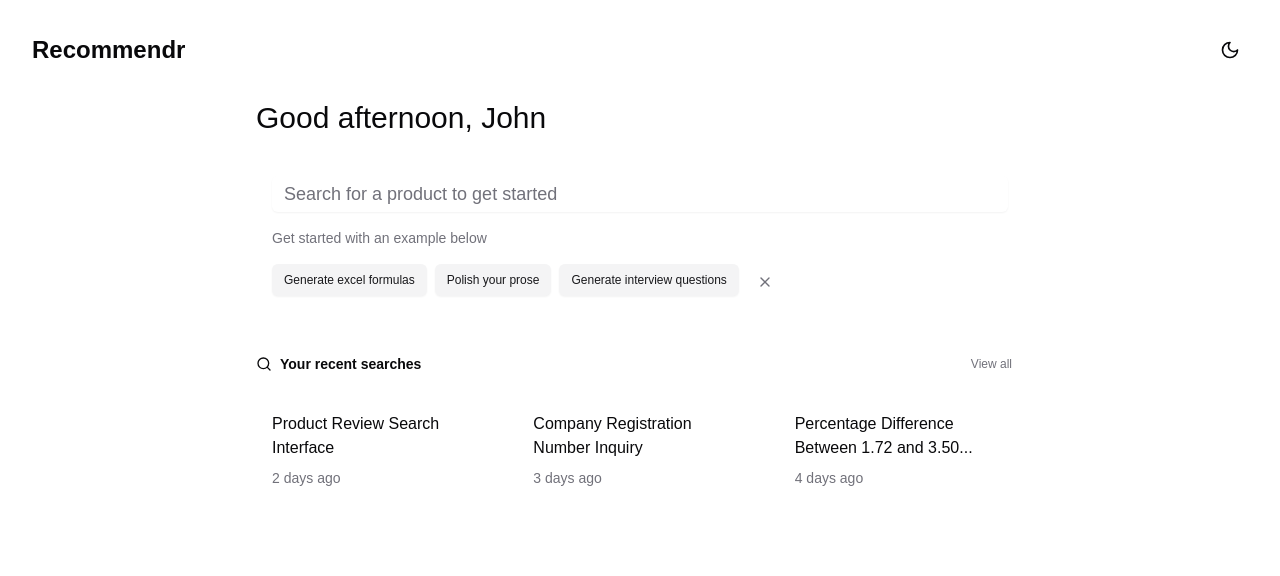
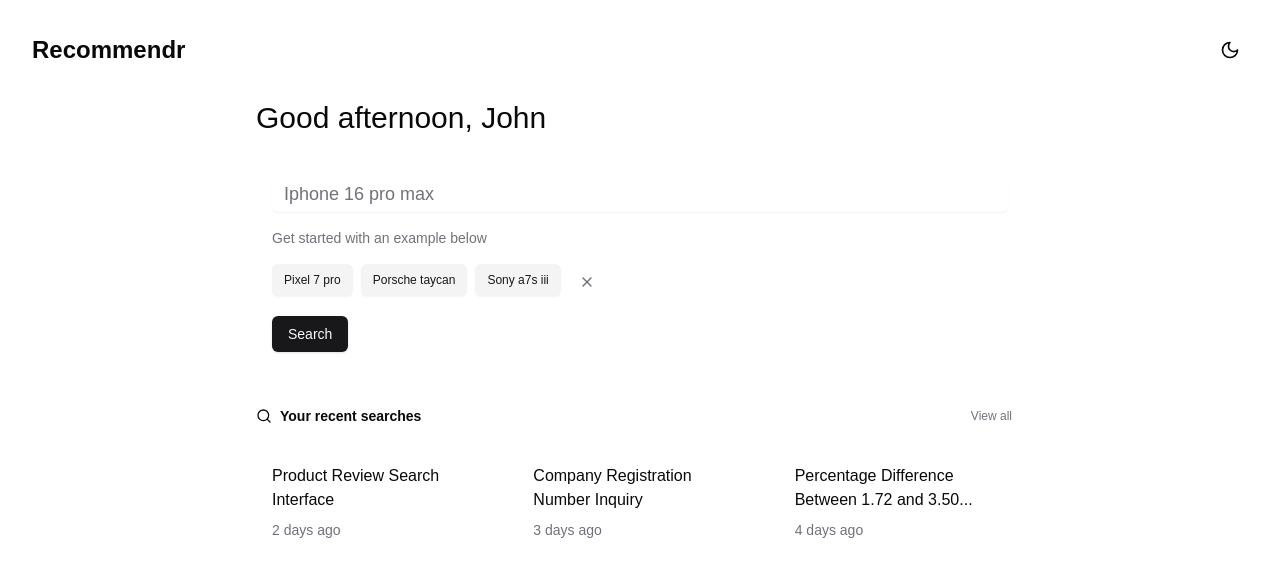
Before and after one commit to Tobiadefami/recommender, a Next.js app in the folder frontend/: page / in a window 1280 px wide. Shown: the top 576 px of the page. Built offline with nearby package versions, Linux system fonts and the light colour scheme.

Commit message:
implement type-ahead suggestions

```diff
--- a/frontend/src/app/page.tsx
+++ b/frontend/src/app/page.tsx
@@ -1,12 +1,35 @@
+// recommender/frontend/src/app/page.tsx
 "use client";
-
+import React, { useState } from "react";
+import { useRouter } from "next/navigation";
 import SearchInterface from "@/components/SearchInterface";
-// import api from "./api";
+import api from "./api";
 
 export default function Home() {
-  const handleSearch = (query: string) => {
-    // Implement search logic
-    console.log("Searching for:", query);
+  const [searchQuery, setSearchQuery] = useState("");
+  const router = useRouter();
+
+  const handleSubmit = async (e: React.FormEvent) => {
+    e.preventDefault();
+    if (searchQuery.trim()) {
+      router.push(`/results?q=${encodeURIComponent(searchQuery)}`);
+    }
+  };
+
+  // const handleSearch = async (query: string) => {
+  //   console.log("Searching for:", query);
+  //   try {
+  //     const response = await api.get(`/search/${encodeURIComponent(query)}`);
+  //     console.log("Search results:", response.data);
+  //     // Handle the search results here (e.g., update state, navigate to results page)
+  //   } catch (error) {
+  //     console.error("Failed to search:", error);
+  //   }
+  // };
+
+  const handleSuggestionSelect = (suggestion: string) => {
+    setSearchQuery(suggestion);
+    router.push(`/results?q=${encodeURIComponent(suggestion)}`);
   };
 
   const recentSearches = [
@@ -15,18 +38,13 @@ export default function Home() {
     { title: "Percentage Difference Between 1.72 and 3.50...", daysAgo: 4 },
   ];
 
-  // const fetchRecentChats = async () => {
-  //   try {
-  //     const response = await api.get("/recent-chats");
-  //     console.log("Recent chats:", response.data);
-  //   } catch (error) {
-  //     console.error("Failed to fetch recent chats:", error);
-  //   }
-  // };
   return (
     <SearchInterface
       userName="John"
-      onSearch={handleSearch}
+      searchQuery={searchQuery}
+      onSearchQueryChange={setSearchQuery}
+      onSubmit={handleSubmit}
+      onSuggestionSelect={handleSuggestionSelect}
       recentSearches={recentSearches}
       onViewAllSearches={() => console.log("View all searches")}
       onClearSuggestions={() => console.log("Clear suggestions")}
--- /dev/null
+++ b/frontend/src/components/Autocomplete.tsx
@@ -0,0 +1,61 @@
+// recommender/frontend/src/components/Autocomplete.tsx
+import React, { useState, useEffect } from "react";
+import { Input } from "@/components/ui/input";
+import api from "@/app/api";
+
+interface AutocompleteProps {
+  value: string;
+  onChange: (value: string) => void;
+  onSuggestionSelect: (suggestion: string) => void;
+}
+
+export default function Autocomplete({
+  value,
+  onChange,
+  onSuggestionSelect,
+}: AutocompleteProps) {
+  const [suggestions, setSuggestions] = useState<string[]>([]);
+
+  useEffect(() => {
+    if (value.length > 1) {
+      fetchSuggestions();
+    } else {
+      setSuggestions([]);
+    }
+  }, [value]);
+
+  const fetchSuggestions = async () => {
+    try {
+      const response = await api.get(
+        `/autocomplete?query=${encodeURIComponent(value)}`,
+      );
+      setSuggestions(response.data);
+    } catch (error) {
+      console.error("Failed to fetch suggestions:", error);
+    }
+  };
+
+  return (
+    <div className="relative">
+      <Input
+        className="bg-transparent border-none text-lg placeholder-muted-foreground mb-4"
+        placeholder="Iphone 16 pro max"
+        value={value}
+        onChange={(e) => onChange(e.target.value)}
+      />
+      {suggestions.length > 0 && (
+        <ul className="absolute w-full bg-background border border-input rounded-md mt-1">
+          {suggestions.map((suggestion, index) => (
+            <li
+              key={index}
+              className="px-4 py-2 hover:bg-accent cursor-pointer"
+              onClick={() => onSuggestionSelect(suggestion)}
+            >
+              {suggestion}
+            </li>
+          ))}
+        </ul>
+      )}
+    </div>
+  );
+}
--- /dev/null
+++ b/frontend/src/components/Results.tsx
@@ -0,0 +1,116 @@
+// recommender/frontend/src/app/Results.tsx
+"use client";
+import React from "react";
+import { useSearchParams } from "next/navigation";
+import api from "@/app/api";
+
+interface Review {
+  source: string;
+  product_name: string;
+  review_summary: string;
+  pros: string[] | null;
+  cons: string[] | null;
+  sentiment: string;
+  is_product_of_interest: boolean;
+  post_id: string;
+  detail_score: number;
+  balanced_score: number;
+  well_written_score: number;
+}
+
+interface SearchResult {
+  reviews: Review[];
+  overall_decision: string;
+}
+
+export default function ResultsPage() {
+  const [results, setResults] = React.useState<SearchResult | null>(null);
+  const [loading, setLoading] = React.useState(true);
+  const searchParams = useSearchParams();
+  const query = searchParams.get("q");
+
+  React.useEffect(() => {
+    if (query) {
+      fetchResults(query);
+    }
+  }, [query]);
+
+  const fetchResults = async (searchQuery: string) => {
+    setLoading(true);
+    try {
+      const response = await api.get(
+        `/search/${encodeURIComponent(searchQuery)}`,
+      );
+      setResults(response.data);
+    } catch (error) {
+      console.error("Failed to fetch search results:", error);
+    } finally {
+      setLoading(false);
+    }
+  };
+
+  if (loading) {
+    return <div>Loading...</div>;
+  }
+
+  if (!results) {
+    return <div>No results found.</div>;
+  }
+
+  return (
+    <div className="container mx-auto px-4 py-8">
+      <h1 className="text-3xl font-bold mb-6">Search Results for: {query}</h1>
+
+      <div className="mb-8">
+        <h2 className="text-2xl font-semibold mb-4">Overall Decision</h2>
+        <p className="text-lg">{results.overall_decision}</p>
+      </div>
+
+      <h2 className="text-2xl font-semibold mb-4">Reviews</h2>
+      {results.reviews.map((review, index) => (
+        <div key={index} className="mb-8 p-6 bg-white rounded-lg shadow-md">
+          <h3 className="text-xl font-semibold mb-2">{review.product_name}</h3>
+          <p className="mb-2">
+            <strong>Source:</strong> {review.source}
+          </p>
+          <p className="mb-4">{review.review_summary}</p>
+
+          {review.pros && review.pros.length > 0 && (
+            <div className="mb-2">
+              <strong>Pros:</strong>
+              <ul className="list-disc list-inside">
+                {review.pros.map((pro, i) => (
+                  <li key={i}>{pro}</li>
+                ))}
+              </ul>
+            </div>
+          )}
+
+          {review.cons && review.cons.length > 0 && (
+            <div className="mb-2">
+              <strong>Cons:</strong>
+              <ul className="list-disc list-inside">
+                {review.cons.map((con, i) => (
+                  <li key={i}>{con}</li>
+                ))}
+              </ul>
+            </div>
+          )}
+
+          <p>
+            <strong>Sentiment:</strong> {review.sentiment}
+          </p>
+          <p>
+            <strong>Detail Score:</strong> {review.detail_score}
+          </p>
+          <p>
+            <strong>Balanced Score:</strong> {review.balanced_score}
+          </p>
+          <p>
+            <strong>Well Written Score:</strong> {review.well_written_score}
+          </p>
+        </div>
+      ))}
+    </div>
+  );
+}
--- a/frontend/src/components/SearchInterface.tsx
+++ b/frontend/src/components/SearchInterface.tsx
@@ -4,28 +4,28 @@ import { Search, X } from "lucide-react";
 import { Input } from "@/components/ui/input";
 import { Button } from "@/components/ui/button";
 import { ThemeToggle } from "./ThemeToggle";
+import Autocomplete from "./Autocomplete";
 
 interface SearchInterfaceProps {
   userName: string;
-  onSearch: (query: string) => void;
+  searchQuery: string;
+  onSearchQueryChange: (query: string) => void;
+  onSubmit: (e: React.FormEvent) => void;
+  onSuggestionSelect: (suggestion: string) => void;
   recentSearches: Array<{ title: string; daysAgo: number }>;
   onViewAllSearches: () => void;
   onClearSuggestions: () => void;
 }
 export default function SearchInterface({
   userName,
-  onSearch,
+  searchQuery,
+  onSearchQueryChange,
+  onSubmit,
+  onSuggestionSelect,
   recentSearches: recentSearches,
   onViewAllSearches: onViewAllSearches,
   onClearSuggestions,
 }: SearchInterfaceProps) {
-  const [searchQuery, setSearchQuery] = useState("");
-
-  const handleSearch = (e: React.FormEvent) => {
-    e.preventDefault();
-    onSearch(searchQuery);
-  };
-
   return (
     <div className="min-h-screen bg-background text-foreground p-4 md:p-8">
       <header className="mb-8 flex justify-between items-center">
@@ -37,26 +37,24 @@ export default function SearchInterface({
 
       <main className="max-w-3xl mx-auto">
         <h2 className="text-3xl font-light mb-6">Good afternoon, {userName}</h2>
-
-        <form onSubmit={handleSearch} className="bg-card rounded-lg p-4 mb-8">
-          <Input
-            className="bg-transparent border-none text-lg placeholder-muted-foreground mb-4"
-            placeholder="Search for a product to get started"
+        <form onSubmit={onSubmit} className="bg-card rounded-lg p-4 mb-8">
+          <Autocomplete
             value={searchQuery}
-            onChange={(e) => setSearchQuery(e.target.value)}
+            onChange={onSearchQueryChange}
+            onSuggestionSelect={onSuggestionSelect}
           />
           <div className="flex items-center gap-2 text-sm text-muted-foreground">
             <span>Get started with an example below</span>
           </div>
           <div className="flex flex-wrap gap-2 mt-4">
             <Button variant="secondary" size="sm">
-              Generate excel formulas
+              Pixel 7 pro
             </Button>
             <Button variant="secondary" size="sm">
-              Polish your prose
+              Porsche taycan
             </Button>
             <Button variant="secondary" size="sm">
-              Generate interview questions
+              Sony a7s iii
             </Button>
             <Button
               onClick={onClearSuggestions}
@@ -67,6 +65,9 @@ export default function SearchInterface({
               <X className="w-4 h-4" />
             </Button>
           </div>
+          <Button type="submit" className="mt-4">
+            Search
+          </Button>
         </form>
 
         <div className="mb-4 flex justify-between items-center">
```
Also changed, not shown: 1 other file (tests, documents, lock files or other folders).
